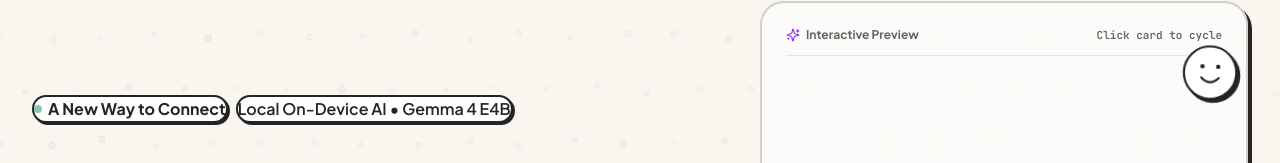
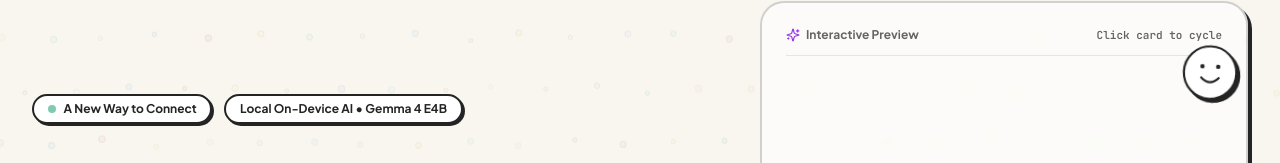
Before and after one commit to sukrut07/insight, a React (Vite) app in the folder frontend/: page / in a window 1280 px wide. Shown: the part 275-438 px from the top of the page. Built offline with nearby package versions, Linux system fonts and the light colour scheme; no server answers.

Commit message:
fix(ui): add proper padding, gap, and alignment to neo-pill tags and hero badges

```diff
--- a/frontend/src/pages/InsightLandingPage.tsx
+++ b/frontend/src/pages/InsightLandingPage.tsx
@@ -63,12 +63,12 @@ export const InsightLandingPage: React.FC = () => {
             className="lg:col-span-7 space-y-8"
           >
             {/* Top Pill Tags */}
-            <div className="flex flex-wrap items-center gap-2">
-              <span className="neo-pill bg-pastel-mint text-charcoal flex items-center space-x-1.5 shadow-hard-xs">
-                <span className="w-2 h-2 rounded-full bg-emerald-600 animate-pulse" />
+            <div className="flex flex-wrap items-center gap-3">
+              <span className="neo-pill bg-pastel-mint text-charcoal flex items-center gap-2 px-3.5 py-1.5 shadow-hard-xs text-xs">
+                <span className="w-2 h-2 rounded-full bg-emerald-600 animate-pulse shrink-0" />
                 <span className="font-bold">A New Way to Connect</span>
               </span>
-              <span className="neo-pill bg-pastel-yellow text-charcoal shadow-hard-xs">
+              <span className="neo-pill bg-pastel-yellow text-charcoal px-3.5 py-1.5 shadow-hard-xs text-xs font-bold">
                 Local On-Device AI • Gemma 4 E4B
               </span>
             </div>
--- a/frontend/src/styles/index.css
+++ b/frontend/src/styles/index.css
@@ -90,12 +90,17 @@
 .neo-pill {
   display: inline-flex;
   align-items: center;
+  justify-content: center;
+  padding: 0.3rem 0.85rem;
+  font-size: 0.75rem;
+  line-height: 1rem;
   border: 2px solid #242424;
   border-radius: 9999px;
-  font-weight: 600;
+  font-weight: 700;
   background-color: #FFFFFF;
   box-shadow: 2px 2px 0px #242424;
   transition: transform 0.14s ease-out, box-shadow 0.14s ease-out;
+  white-space: nowrap;
 }
 
 .neo-pill:hover {
```
